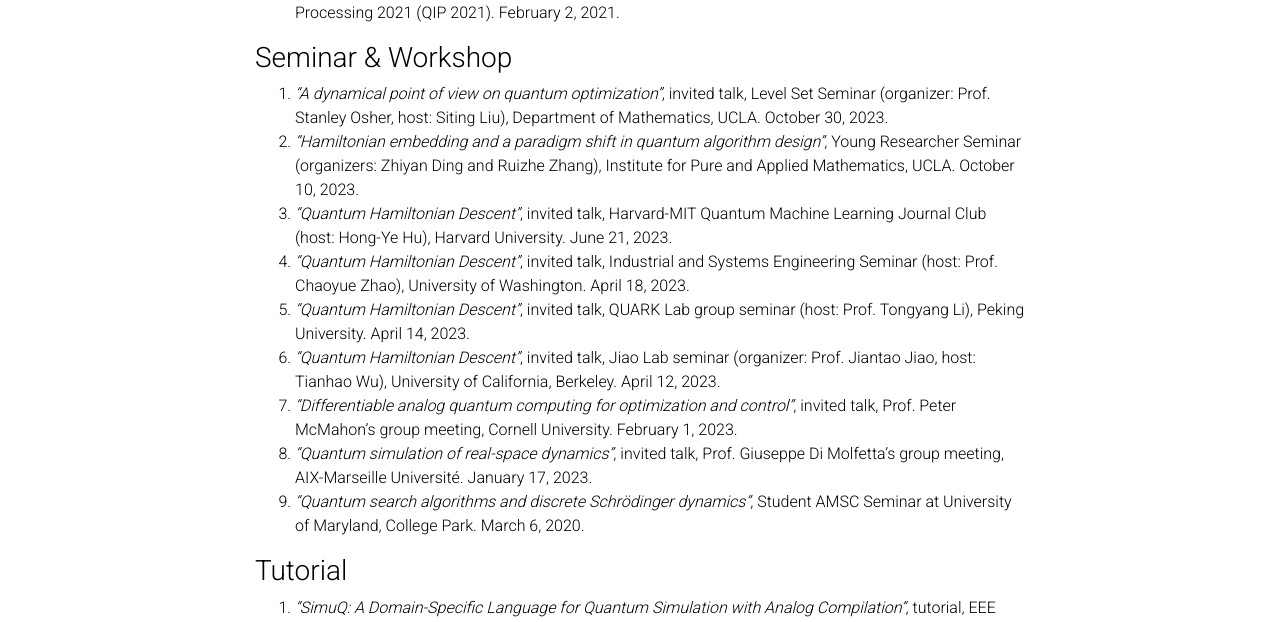
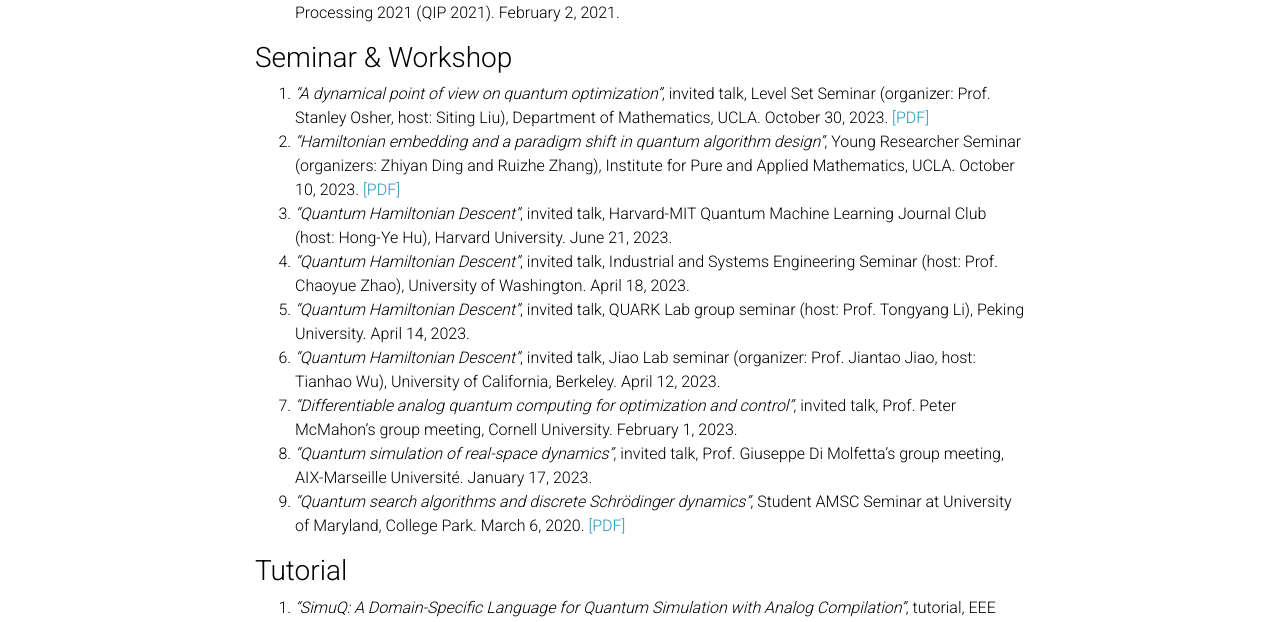
Before and after one commit to jiaqileng/jiaqileng.github.io, a Jekyll site: the page built from _pages/talks.md, in a window 1280 px wide and 1273 px high. Shown: the part 543-1165 px from the top of the window. Built offline with Jekyll 4.4.1, drawn with Linux system fonts in a browser that asks for light colours; comment, search, counter and statistics services are not loaded; a style sheet for code colours, icons or effects is not loaded.

Commit message:
add talk slides

```diff
--- a/_pages/talks.md
+++ b/_pages/talks.md
@@ -17,15 +17,15 @@
 7. *"Quantum algorithms for escaping from saddle points"*, contributed talk, Quantum Information Processing 2021 (QIP 2021). February 2, 2021.
 
 ### Seminar & Workshop
-1. *"A dynamical point of view on quantum optimization"*, invited talk, Level Set Seminar (organizer: Prof. Stanley Osher, host: Siting Liu), Department of Mathematics, UCLA. October 30, 2023.
-2. *"Hamiltonian embedding and a paradigm shift in quantum algorithm design"*, Young Researcher Seminar (organizers: Zhiyan Ding and Ruizhe Zhang), Institute for Pure and Applied Mathematics, UCLA. October 10, 2023.
+1. *"A dynamical point of view on quantum optimization"*, invited talk, Level Set Seminar (organizer: Prof. Stanley Osher, host: Siting Liu), Department of Mathematics, UCLA. October 30, 2023. [[PDF]](/../assets/pdf/QHD_math.pdf)
+2. *"Hamiltonian embedding and a paradigm shift in quantum algorithm design"*, Young Researcher Seminar (organizers: Zhiyan Ding and Ruizhe Zhang), Institute for Pure and Applied Mathematics, UCLA. October 10, 2023. [[PDF]](/../assets/pdf/HamEmbedding.pdf)
 3. *"Quantum Hamiltonian Descent"*, invited talk, Harvard-MIT Quantum Machine Learning Journal Club (host: Hong-Ye Hu), Harvard University. June 21, 2023.
 4. *"Quantum Hamiltonian Descent"*, invited talk, Industrial and Systems Engineering Seminar (host: Prof. Chaoyue Zhao), University of Washington. April 18, 2023.
 5. *"Quantum Hamiltonian Descent"*, invited talk, QUARK Lab group seminar (host: Prof. Tongyang Li), Peking University. April 14, 2023.
 6. *"Quantum Hamiltonian Descent"*, invited talk, Jiao Lab seminar (organizer: Prof. Jiantao Jiao, host: Tianhao Wu), University of California, Berkeley. April 12, 2023.
 7. *"Differentiable analog quantum computing for optimization and control"*, invited talk, Prof. Peter McMahon's group meeting, Cornell University. February 1, 2023.
 8. *"Quantum simulation of real-space dynamics"*, invited talk, Prof. Giuseppe Di Molfetta's group meeting, AIX-Marseille Université. January 17, 2023.
-9. *"Quantum search algorithms and discrete Schrödinger dynamics"*, Student AMSC Seminar at University of Maryland, College Park. March 6, 2020.
+9. *"Quantum search algorithms and discrete Schrödinger dynamics"*, Student AMSC Seminar at University of Maryland, College Park. March 6, 2020. [[PDF]](/../assets/pdf/2020Mar6_amsc.pdf)
 
 ### Tutorial
 1. *"SimuQ: A Domain-Specific Language for Quantum Simulation with Analog Compilation"*, tutorial, EEE International Conference on Quantum Computing and Engineering (QCE23). September 20, 2023.
```
Also changed, not shown: 3 other files.
